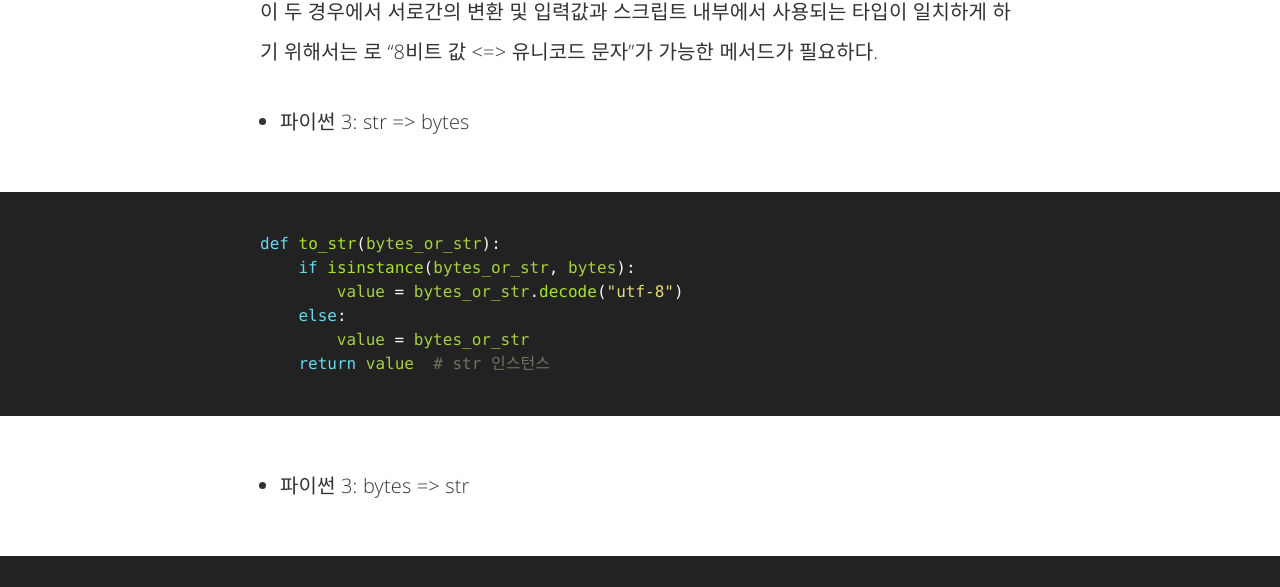
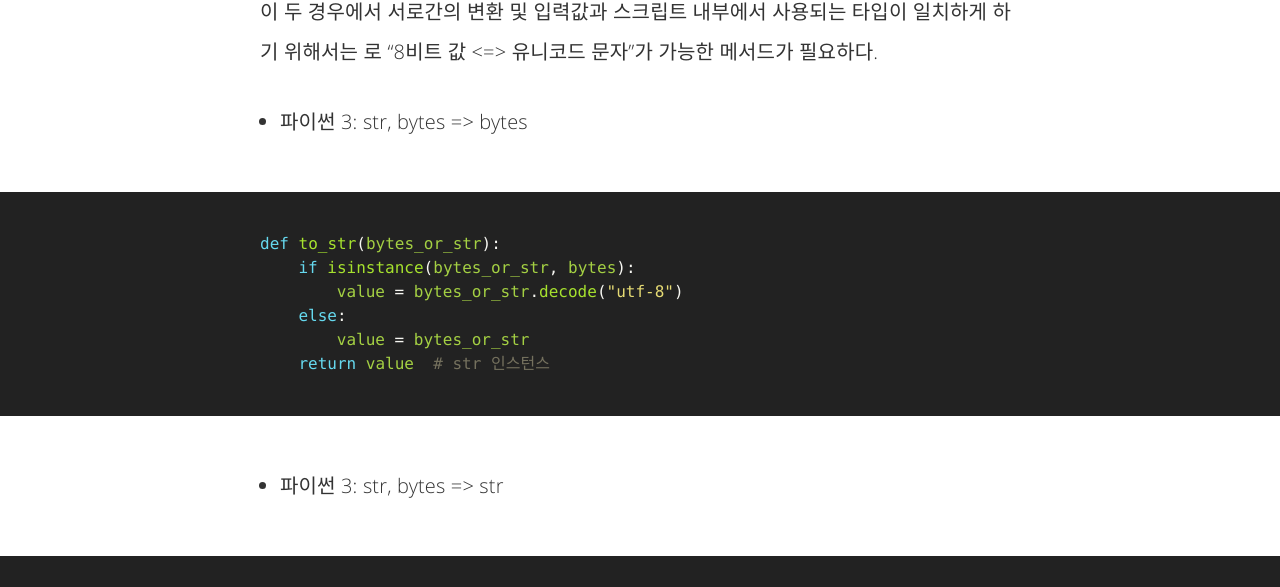
Before and after one commit to hcnoh/blog-prev, a Jekyll site: the page built from _posts/2018-09-09-effective-python-way03.md, in a window 1280 px wide and 900 px high, scrolled down 2137 px. Shown: the part 152-739 px from the top of the window. Built offline with Jekyll 4.4.1, drawn with Linux system fonts in a browser that asks for light colours; comment, search, counter and statistics services are not loaded; some of the changed text lies outside the part shown.

Commit message:
Update 2018-09-09-effective-python-way03.md

```diff
--- a/_posts/2018-09-09-effective-python-way03.md
+++ b/_posts/2018-09-09-effective-python-way03.md
@@ -35,7 +35,7 @@ twitter_text: '이펙티브 파이썬 스터디 WAY 03 정리'
 
 이 두 경우에서 서로간의 변환 및 입력값과 스크립트 내부에서 사용되는 타입이 일치하게 하기 위해서는 로 "8비트 값 <=> 유니코드 문자"가 가능한 메서드가 필요하다.
 
-- 파이썬 3: str => bytes
+- 파이썬 3: str, bytes => bytes
 {% highlight python %}
 def to_str(bytes_or_str):
     if isinstance(bytes_or_str, bytes):
@@ -44,7 +44,7 @@ def to_str(bytes_or_str):
         value = bytes_or_str
     return value  # str 인스턴스
 {% endhighlight %}
-- 파이썬 3: bytes => str
+- 파이썬 3: str, bytes => str
 {% highlight python %}
 def to_bytes(bytes_or_str):
     if isinstance(bytes_r_str, str):
@@ -53,3 +53,12 @@ def to_bytes(bytes_or_str):
         value = bytes_or_str
     return value  # bytes 인스턴스
 {% endhighlight %}
+- 파이썬 2: unicode, str => unicode
+{% highlight python %}
+def to_unicode(bytes_or_str):
+    if isinstance(unicode_or_str, str):
+        value = unicode_or_str.decode("utf-8")
+    else:
+        value = unicode_or_str
+    return value  # unicode 인스턴스
+{% endhighlight %}
```
